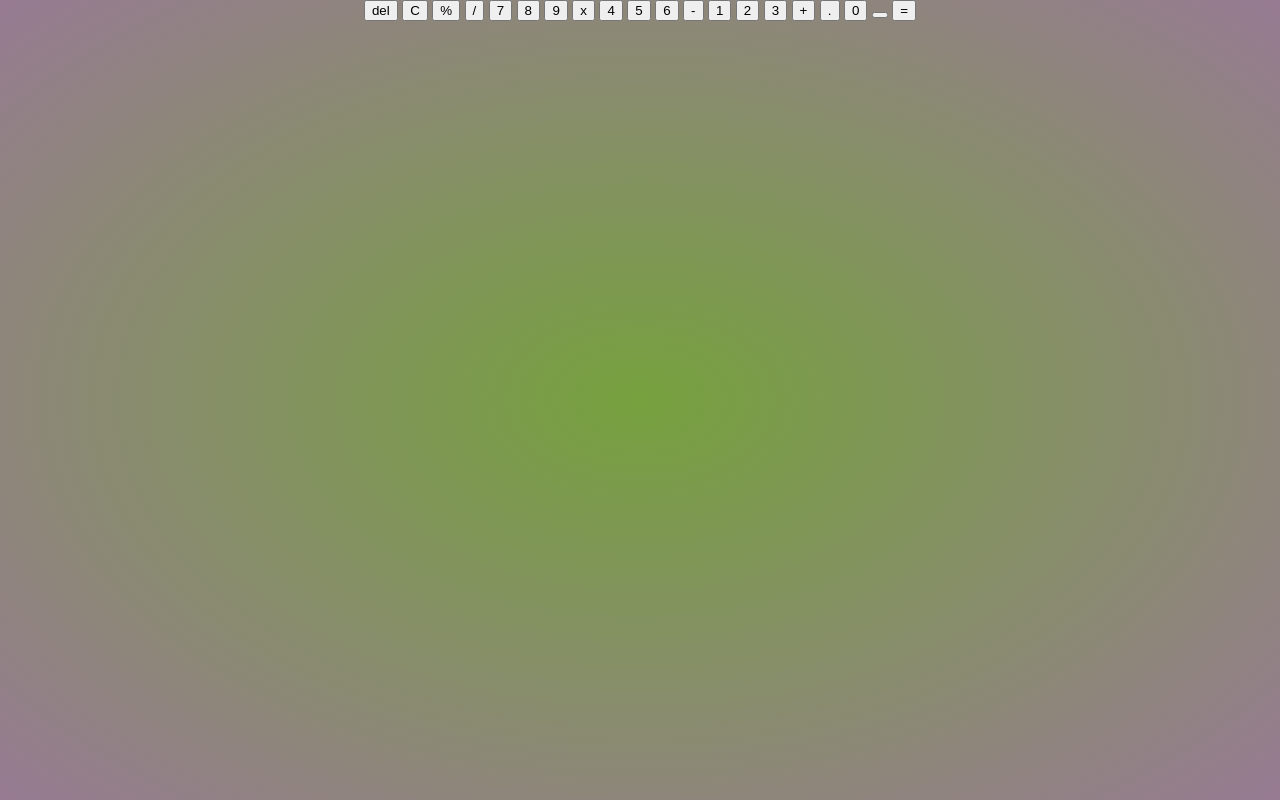
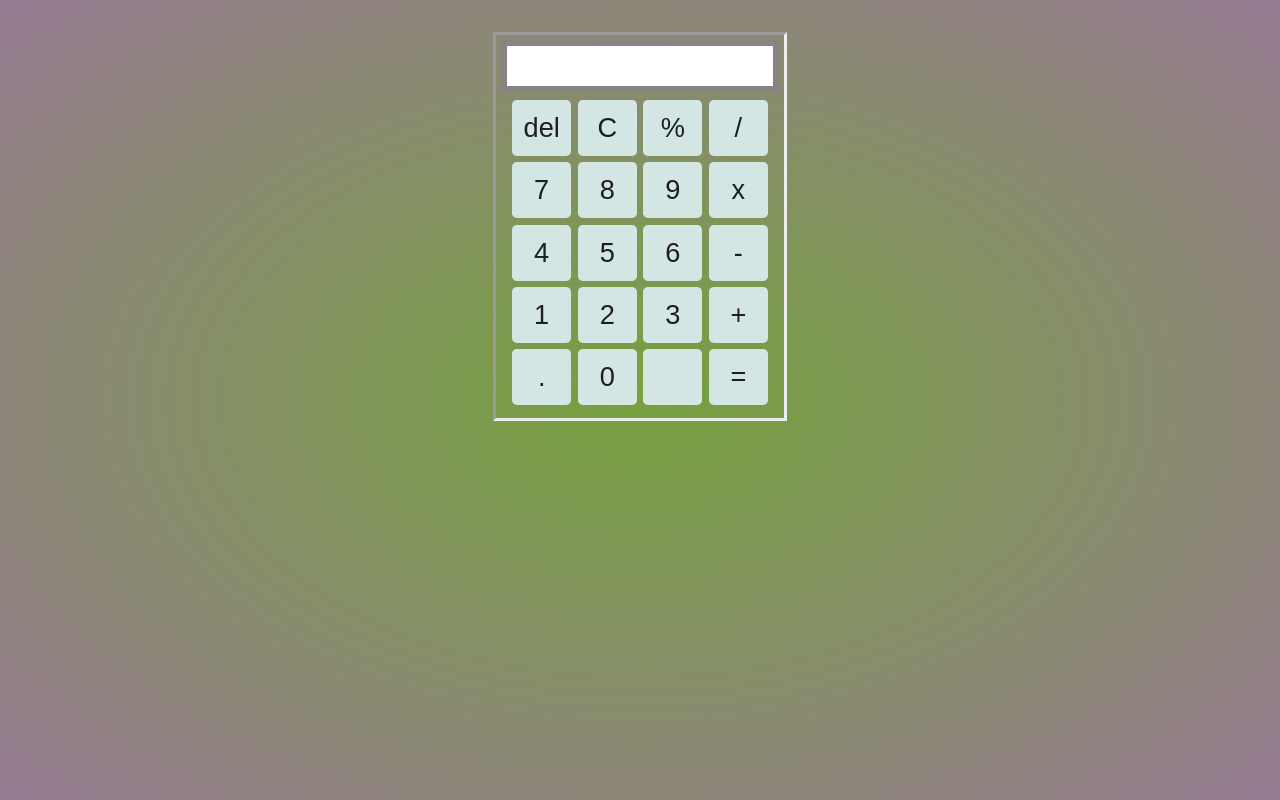
Before and after one commit to walebee01/calculator, a plain HTML site: page Calculator/index.html in a window 1280 px wide. Drawn offline with Linux system fonts and the light colour scheme.

Commit message:
Update style.css

```diff
--- a/Calculator/style.css
+++ b/Calculator/style.css
@@ -10,49 +10,59 @@ body {
     background-attachment: fixed;
 }
 
-.wrapper {
+.container {
+    background: linear-gradient(top-right, #977b93, rgb(118, 161, 62));
     margin: 0, auto;
     margin-top: 2rem;
-    width: 80rem;
+    border: inset;
+    padding: .3rem;
 }
 
-#d-content {
-    height: 3rem;
+.display {
+    height: 2.5rem;
     padding: 0.5rem 0.5rem 0.2rem, 0;
-    border: rgb(70, 70, 70) solid 0.7rem;
+    border: rgb(136, 132, 132) solid 0.4rem;
     background-color: white;
     text-align: right;
     vertical-align: middle;
-    font-size: 2.5rem;
+    font-size: 1rem;
+    font-weight: bold;
     overflow: hidden;
 }
 
-#d-text {
-    background-color: white;
-    margin: 1 0 1 0;
+.control-keys{
+    display: grid;
+    grid-template-columns: repeat(4, 1fr);
+    padding: .3rem;
+    margin: auto 0.2rem;
 }
 
-#keys {
+
+button {
+    background-color: rgb(212, 230, 228);
+    color: rgb(30, 30, 30);
+    text-align: center;
     font-size: 1.7rem;
-    text-align: center;
-    vertical-align: middle;
+    width: 3.7rem;
+    height: 3.5rem;
+    padding: 0.1rem;
+    margin: 0.2rem;
+    border: unset;
+    border-radius: .3rem;
+    cursor: pointer;
+}
+button:hover{
+    background-color: rgb(149, 168, 166);
 }
 
-table {
-    background-color: rgb(153, 199, 144);
-    width: 20rem;
-    border-spacing: 0.3rem;
-    border: rgb(207, 167, 167) solid 0.17rem;
-    padding: 0.2rem;
+button:active{
+    transform: translateY(0.3rem);
 }
 
-table td {
-    width: 3.7rem;
-    height: 3rem;
-    padding: 0.1rem;
-    border: 0.1rem solid gray;
-    border-radius: 0.5rem;
-    background-color: rgb(245, 245, 245);
-    color: rgb(30, 30, 30);
-    text-align: center;
+@media screen  and (max-width: 800) {
+    .container{
+        width: 100vw;
+        height: 100vh;
+        margin: auto;
+    }
 }
```
